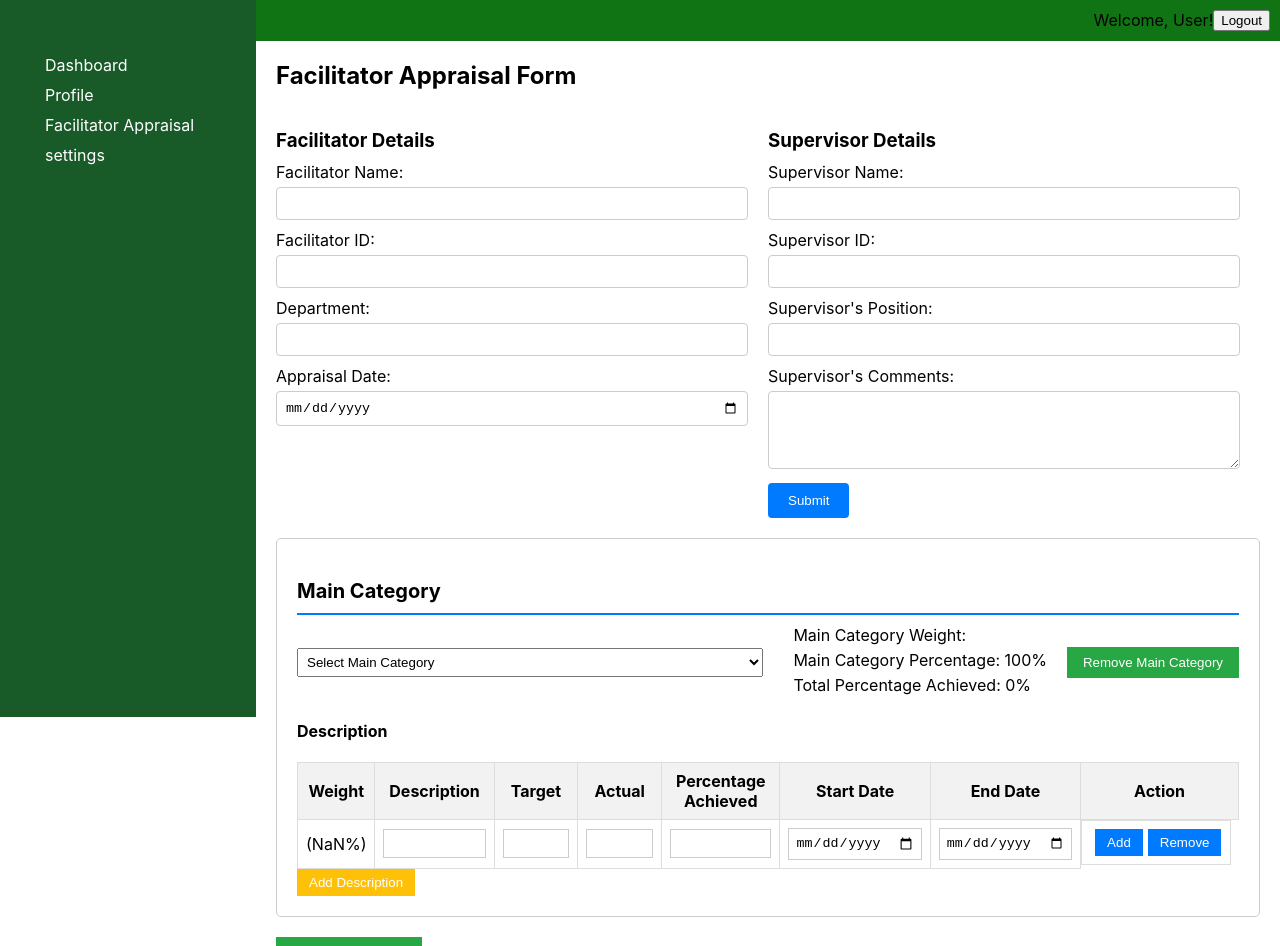
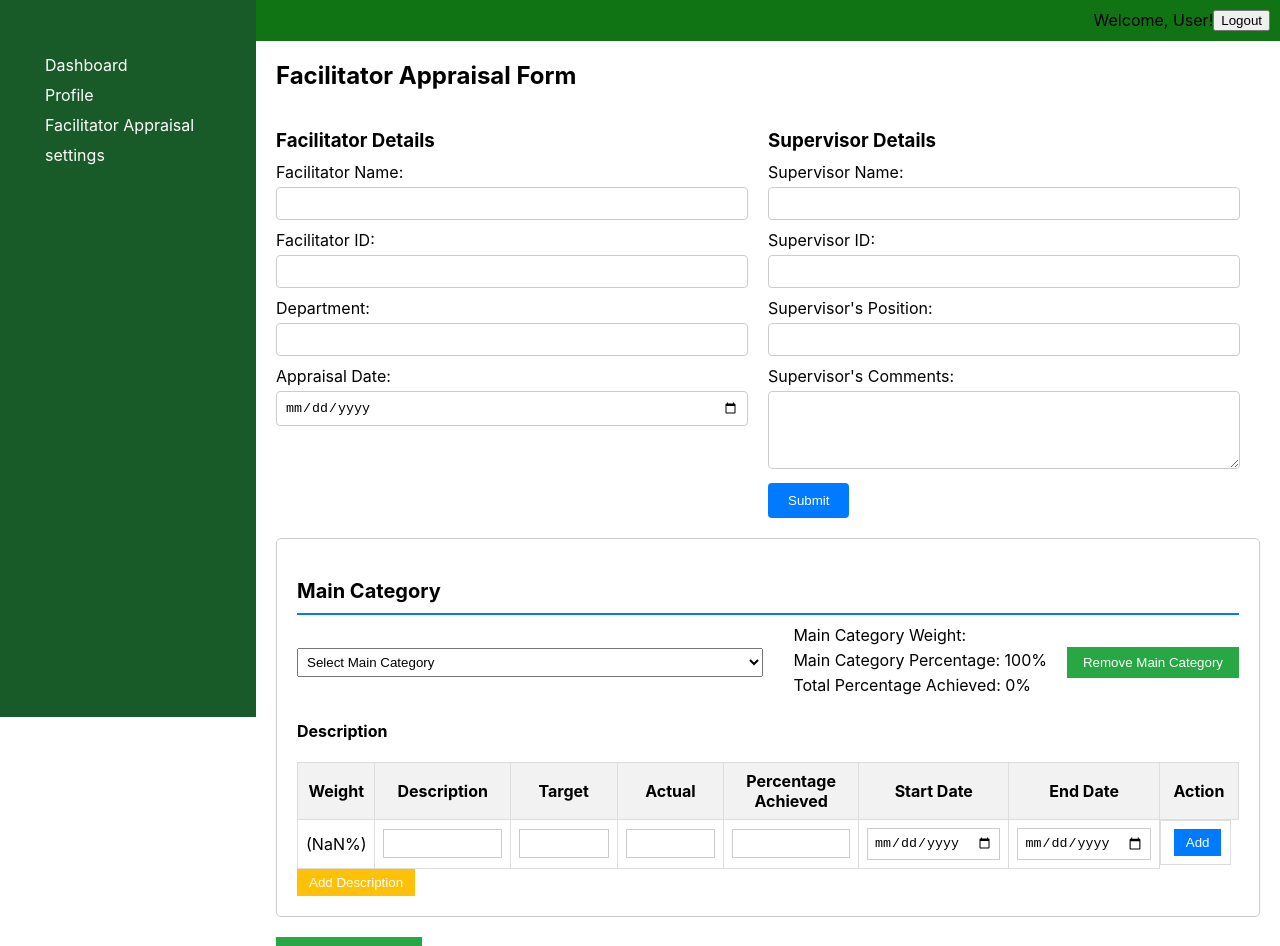
Before and after one commit to BlessingLartey/GaiaCare, a React (Create React App) app: page /home/appraisal in a window 1280 px wide. Shown: the top 946 px of the page. Built offline with nearby package versions, Linux system fonts and the light colour scheme.

Commit message:
edited button function

```diff
--- a/src/components/DynamicForm.jsx
+++ b/src/components/DynamicForm.jsx
@@ -170,26 +170,26 @@ const DynamicForm = () => {
     setFormData(updatedFormData);
   };
 
-  const handleRemoveDescription = (mainCategoryId, descriptionId) => {
-    const updatedFormData = formData.map((mainCategory) => {
-      if (mainCategory.id === mainCategoryId) {
-        const updatedDescriptions = mainCategory.descriptions.filter(
-          (description) => description.id !== descriptionId
-        );
-        const totalWeight = updatedDescriptions.reduce(
-          (acc, desc) => acc + parseInt(desc.weight || 0),
-          0
-        );
-        return {
-          ...mainCategory,
-          descriptions: updatedDescriptions,
-          weight: totalWeight,
-        };
-      }
-      return mainCategory;
-    });
-    setFormData(updatedFormData);
-  };
+  // const handleRemoveDescription = (mainCategoryId, descriptionId) => {
+  //   const updatedFormData = formData.map((mainCategory) => {
+  //     if (mainCategory.id === mainCategoryId) {
+  //       const updatedDescriptions = mainCategory.descriptions.filter(
+  //         (description) => description.id !== descriptionId
+  //       );
+  //       const totalWeight = updatedDescriptions.reduce(
+  //         (acc, desc) => acc + parseInt(desc.weight || 0),
+  //         0
+  //       );
+  //       return {
+  //         ...mainCategory,
+  //         descriptions: updatedDescriptions,
+  //         weight: totalWeight,
+  //       };
+  //     }
+  //     return mainCategory;
+  //   });
+  //   setFormData(updatedFormData);
+  // };
 
   const handleAddButtonClicked = () => {
     // Calculate the percentage achieved for each description
@@ -371,13 +371,13 @@ const DynamicForm = () => {
                     <div className="add-button">
                       <button onClick={handleAddButtonClicked}>Add</button>
                     </div>
-                    <button
+                    {/* <button
                       onClick={() =>
                         handleRemoveDescription(mainCategory.id, description.id)
                       }
                     >
                       Remove
-                    </button>
+                    </button> */}
                   </td>
                 </tr>
               ))}
```
